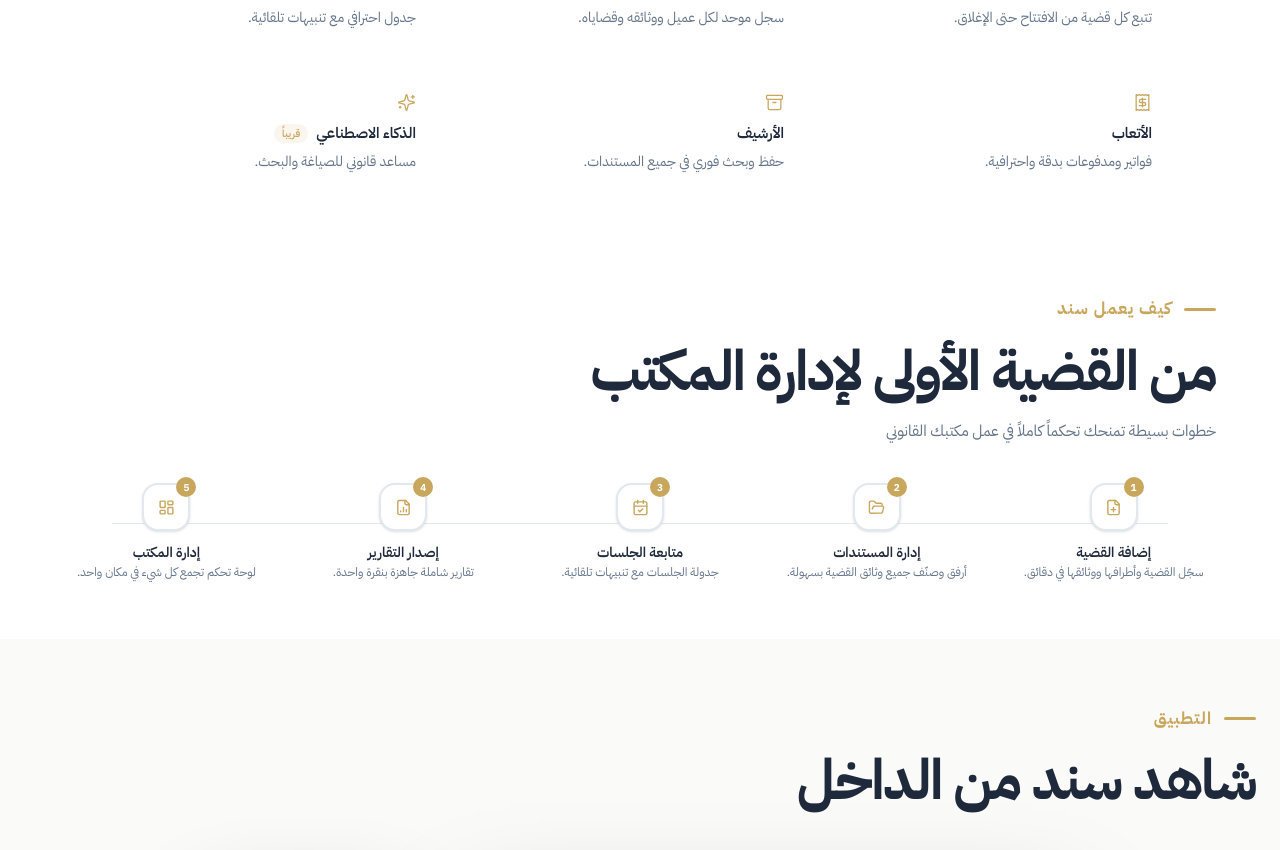
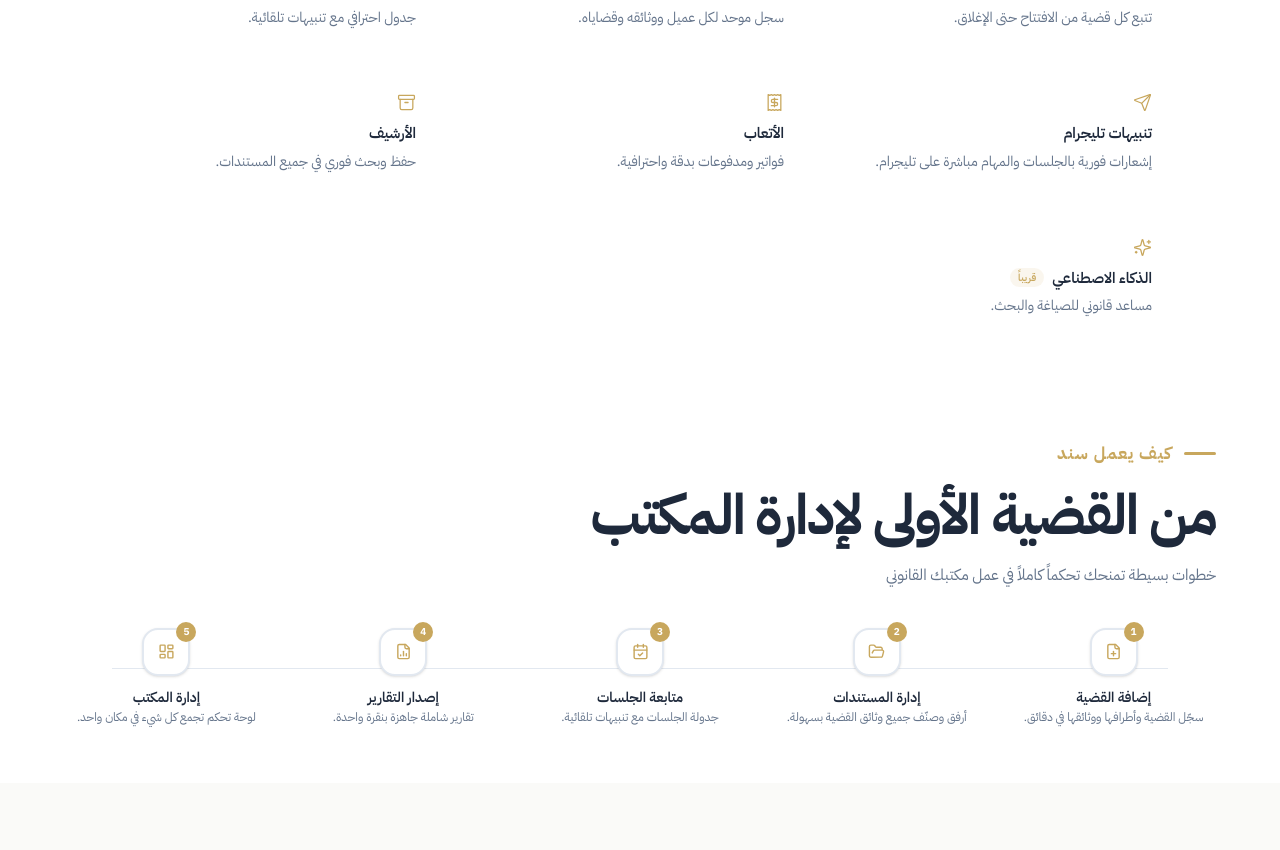
Before and after one commit to mohammedabdelnasser884-hash/Sanad-landing, a React (Vite) app: page / in a window 1280 px wide. Shown: the part 1765-2615 px from the top of the page. Built offline with nearby package versions, Linux system fonts and the light colour scheme.

Commit message:
Update FeaturesSection.tsx

```diff
--- a/src/components/sections/FeaturesSection.tsx
+++ b/src/components/sections/FeaturesSection.tsx
@@ -1,7 +1,7 @@
 import { motion } from "framer-motion";
 import { useInView } from "framer-motion";
 import { useRef } from "react";
-import { Briefcase, Users, CalendarCheck, Receipt, Archive, Sparkles } from "lucide-react";
+import { Briefcase, Users, CalendarCheck, Receipt, Archive, Send, Sparkles } from "lucide-react";
 import SectionHeading from "@/components/SectionHeading";
 
 const ease = [0.22, 1, 0.36, 1] as const;
@@ -10,6 +10,7 @@ const features = [
   { icon: Briefcase, title: "إدارة القضايا", desc: "تتبع كل قضية من الافتتاح حتى الإغلاق." },
   { icon: Users, title: "إدارة العملاء", desc: "سجل موحد لكل عميل ووثائقه وقضاياه." },
   { icon: CalendarCheck, title: "الجلسات", desc: "جدول احترافي مع تنبيهات تلقائية." },
+  { icon: Send, title: "تنبيهات تليجرام", desc: "إشعارات فورية بالجلسات والمهام مباشرة على تليجرام." },
   { icon: Receipt, title: "الأتعاب", desc: "فواتير ومدفوعات بدقة واحترافية." },
   { icon: Archive, title: "الأرشيف", desc: "حفظ وبحث فوري في جميع المستندات." },
   { icon: Sparkles, title: "الذكاء الاصطناعي", desc: "مساعد قانوني للصياغة والبحث.", comingSoon: true },
```
